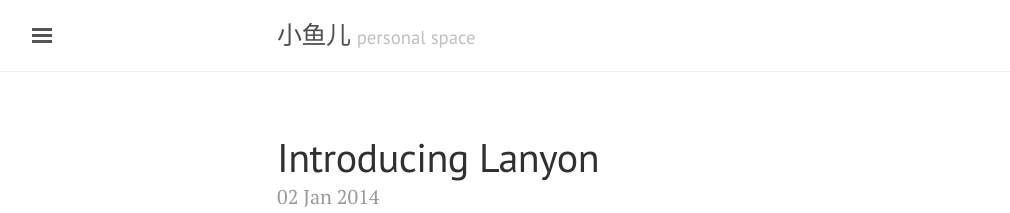
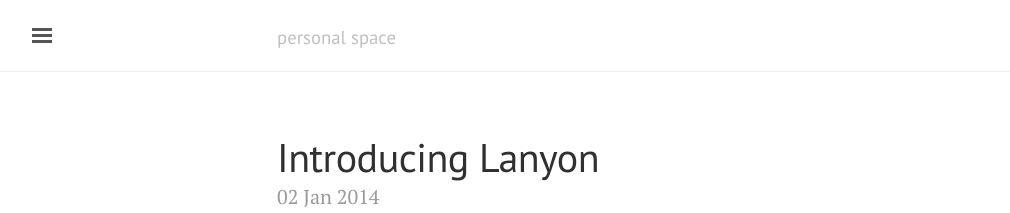
Before and after one commit to lionxuan888/lionxuan888.github.io, a Jekyll site: the page built from index.html, in a window 1280 px wide and 900 px high. Shown: the top 213 px of the window, without its empty margins (3-1013 px from the left). Built offline with Jekyll 4.4.1, drawn with Linux system fonts in a browser that asks for light colours; the list of posts is cut into pages by our own code.

Commit message:
switch theme

```diff
--- a/_config.yml
+++ b/_config.yml
@@ -5,7 +5,7 @@
 relative_permalinks: true
 
 # Setup
-title:               小鱼儿
+title:               ''
 tagline:             'personal space'
 description:         'A reserved <a href="http://jekyllrb.com" target="_blank">Jekyll</a> theme that places the utmost gravity on content with a hidden drawer. Made by <a href="https://twitter.com/mdo" target="_blank">@mdo</a>.'
 url:                 http://lionxuan888.github.io/
```
